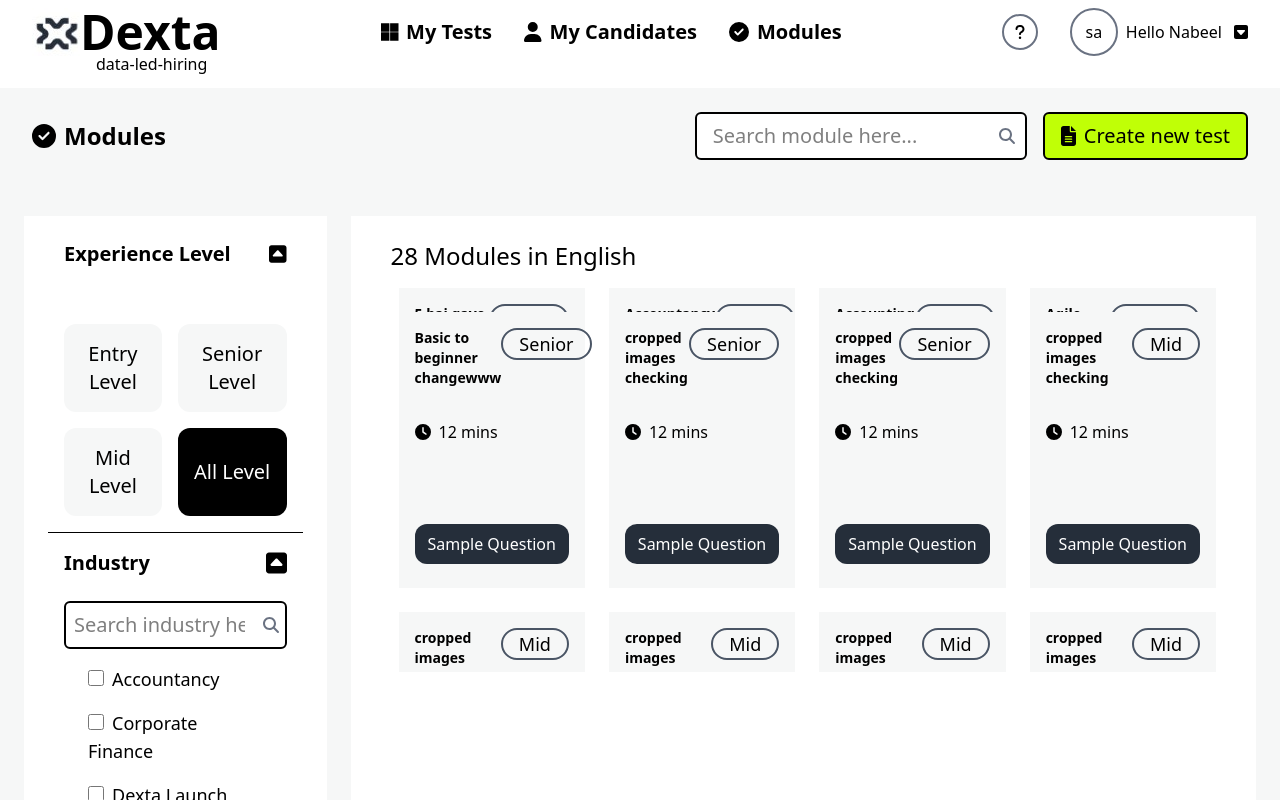
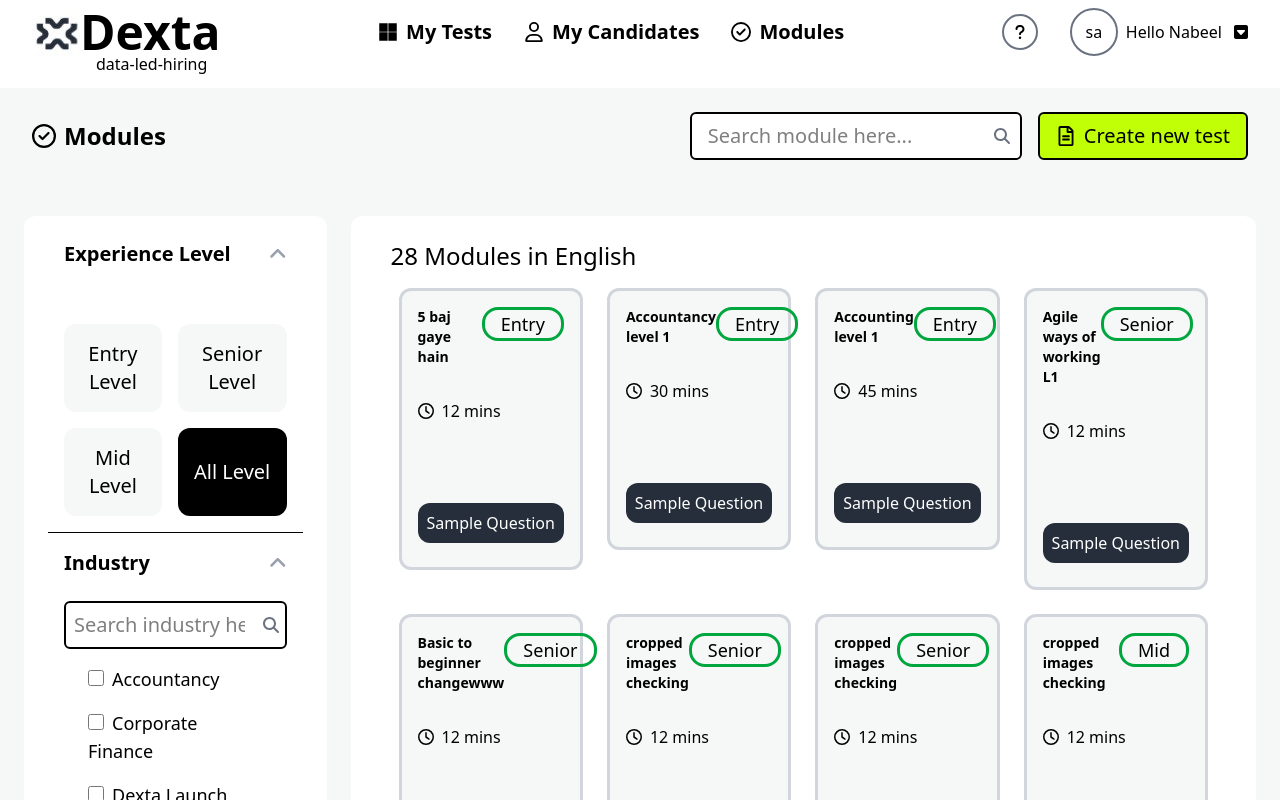
Before and after one commit to sajjadamin1924/signup-form, a React (Vite) app: page /dashboard in a window 1280 px wide. Shown: the top 800 px of the page. Built offline with nearby package versions, Linux system fonts and the light colour scheme.

Commit message:
code updated

```diff
--- a/src/Components/Card.jsx
+++ b/src/Components/Card.jsx
@@ -1,34 +1,34 @@
-import { faClock } from '@fortawesome/free-solid-svg-icons/faClock';
-import { FontAwesomeIcon } from '@fortawesome/react-fontawesome';
-import React from 'react';
-
-
+import React from "react";
+import { FaRegClock } from "react-icons/fa6";
 
 const Card = ({ title, time, button1, button2 }) => {
   return (
     <div>
-      <div className="card bg-[#F6F7F7] px-4 p-4">
-        <div className="flex justify-between" >
+      <div className="card bg-[#F6F7F7] px-4 p-4 border-3 border-gray-300 rounded-xl">
+        <div className="flex justify-between">
           <div>
-            <h1 className='text-sm font-bold'>{title}</h1>
+            <h1 className="text-sm font-bold">{title}</h1>
           </div>
-          <div>
-            <button className=" flex px-4 text-lg border-2 border-gray-600 rounded-2xl cursor-pointer items-center justify-center">{button1}</button>
+          <div className="items-center justify-center">
+            <button className=" flex px-4 text-lg border-3 border-green-600 rounded-2xl cursor-pointer items-center justify-center">
+              {button1}
+            </button>
           </div>
         </div>
         <div>
-          <h1 className="mt-8"> <FontAwesomeIcon className="mr-2" icon={faClock} />
-            {time}</h1>
+          <h1 className="mt-8 flex items-center">
+            <FaRegClock className="mr-2" />
+            {time}
+          </h1>
         </div>
         <div>
-          <button className="bg-[#252E3A] text-white items-center w-full p-2 text-md rounded-xl mb-2 mt-20 hover:bg-[#252E3A]/90 cursor-pointer">{button2}</button>
+          <button className="bg-[#252E3A] text-white items-center w-full p-2 text-md rounded-xl mb-2 mt-20 hover:bg-[#252E3A]/90 cursor-pointer">
+            {button2}
+          </button>
         </div>
-
-
-
       </div>
     </div>
-  )
-}
+  );
+};
 
 export default Card;
--- a/src/Components/Header.jsx
+++ b/src/Components/Header.jsx
@@ -1,9 +1,10 @@
 import React from "react";
 import { FontAwesomeIcon } from "@fortawesome/react-fontawesome";
 import { faQuestion } from "@fortawesome/free-solid-svg-icons/faQuestion";
-import { faMicrosoft } from "@fortawesome/free-brands-svg-icons";
-import { faCircleCheck, faUser } from "@fortawesome/free-solid-svg-icons";
+
 import { faSquareCaretDown } from "@fortawesome/free-solid-svg-icons/faSquareCaretDown";
+
+import { FaMicrosoft, FaRegCircleCheck, FaRegUser } from "react-icons/fa6";
 
 const Header = () => {
   return (
@@ -16,16 +17,16 @@ const Header = () => {
       <div className="flex">
         <nav>
           <ul className="flex justify-between w-full space-x-4">
-            <li className="p-2 text-xl font-semibold rounded-xl  hover:bg-[#252E3A] hover:text-[#C0FF06]">
-              <FontAwesomeIcon className="mr-2" icon={faMicrosoft} />
+            <li className=" flex p-2 text-xl font-semibold rounded-xl  hover:bg-[#252E3A] hover:text-[#C0FF06] items-center">
+              <FaMicrosoft className="mr-2" />
               My Tests
             </li>
-            <li className="p-2 text-xl font-semibold rounded-xl  hover:bg-[#252E3A]  hover:text-[#C0FF06]">
-              <FontAwesomeIcon className="mr-2" icon={faUser} />
+            <li className=" flex p-2 text-xl font-semibold rounded-xl  hover:bg-[#252E3A]  hover:text-[#C0FF06] items-center">
+              <FaRegUser className="mr-2" />
               My Candidates
             </li>
-            <li className="p-2 text-xl font-semibold rounded-xl  hover:bg-[#252E3A]  hover:text-[#C0FF06]">
-              <FontAwesomeIcon className="mr-2" icon={faCircleCheck} />
+            <li className=" flex p-2 text-xl font-semibold rounded-xl  hover:bg-[#252E3A]  hover:text-[#C0FF06] items-center">
+              <FaRegCircleCheck className="mr-2" />
               Modules
             </li>
           </ul>
--- a/src/Pages/Dashboard/Dashboard.jsx
+++ b/src/Pages/Dashboard/Dashboard.jsx
@@ -1,11 +1,15 @@
 import React, { useEffect, useState } from "react";
 import Header from "../../Components/Header";
-import { faSquareCaretUp } from "@fortawesome/free-solid-svg-icons/faSquareCaretUp";
 import { FontAwesomeIcon } from "@fortawesome/react-fontawesome";
-import { faCircleCheck, faMagnifyingGlass } from "@fortawesome/free-solid-svg-icons";
-import { faFileLines } from "@fortawesome/free-solid-svg-icons";
+import {
+  faAngleUp,
+  faMagnifyingGlass,
+} from "@fortawesome/free-solid-svg-icons";
+
+import { FaRegCircleCheck } from "react-icons/fa6";
 
 import Card from "../../Components/Card";
+import { FaRegFileAlt } from "react-icons/fa";
 
 const Dashboard = () => {
   const [industrySearch, setIndustrySearch] = useState("");
@@ -44,7 +48,7 @@ const Dashboard = () => {
       time: "12 mins",
       button2: "Sample Question",
       level: "Entry Level",
-      industry: "Accountancy"
+      industry: "Accountancy",
     },
     {
       title: "Accountancy level 1",
@@ -52,7 +56,7 @@ const Dashboard = () => {
       time: "30 mins",
       button2: "Sample Question",
       level: "Entry Level",
-      industry: "Corporate Finance"
+      industry: "Corporate Finance",
     },
     {
       title: "Accounting level 1",
@@ -60,7 +64,7 @@ const Dashboard = () => {
       time: "45 mins",
       button2: "Sample Question",
       level: "Entry Level",
-      industry:"Dexta Launch Industry 1"
+      industry: "Dexta Launch Industry 1",
     },
 
     {
@@ -69,7 +73,7 @@ const Dashboard = () => {
       time: "12 mins",
       button2: "Sample Question",
       level: "Senior Level",
-      industry:"Dexta Launch Industry 1"
+      industry: "Dexta Launch Industry 1",
     },
     {
       title: "Basic to beginner changewww",
@@ -77,7 +81,7 @@ const Dashboard = () => {
       time: "12 mins",
       button2: "Sample Question",
       level: "Senior Level",
-      industry:"Farzan Code"
+      industry: "Farzan Code",
     },
     {
       title: "cropped images checking",
@@ -85,7 +89,7 @@ const Dashboard = () => {
       time: "12 mins",
       button2: "Sample Question",
       level: "Senior Level",
-       industry:"Farzan Meta"
+      industry: "Farzan Meta",
     },
     {
       title: "cropped images checking",
@@ -93,7 +97,7 @@ const Dashboard = () => {
       time: "12 mins",
       button2: "Sample Question",
       level: "Senior Level",
-      industry:"Hedge Funds"
+      industry: "Hedge Funds",
     },
     {
       title: "cropped images checking",
@@ -101,7 +105,7 @@ const Dashboard = () => {
       time: "12 mins",
       button2: "Sample Question",
       level: "Mid Level",
-      industry:"Investment Banking"
+      industry: "Investment Banking",
     },
     {
       title: "cropped images checking",
@@ -109,7 +113,7 @@ const Dashboard = () => {
       time: "12 mins",
       button2: "Sample Question",
       level: "Mid Level",
-      industry:"Banking"
+      industry: "Banking",
     },
     {
       title: "cropped images checking",
@@ -131,8 +135,7 @@ const Dashboard = () => {
       time: "12 mins",
       button2: "Sample Question",
       level: "Mid Level",
-      industry:"Farzan Meta"
-
+      industry: "Farzan Meta",
     },
     {
       title: "cropped images checking",
@@ -140,7 +143,7 @@ const Dashboard = () => {
       time: "12 mins",
       button2: "Sample Question",
       level: "Mid Level",
-      industry:"Banking"
+      industry: "Banking",
     },
   ];
 
@@ -155,10 +158,12 @@ const Dashboard = () => {
     }
   }, [inputString]);
 
-
   const filteredCards = data.filter((card) => {
-    const levelMatches = selectedLevel === "All Level" || card.level === selectedLevel;
-    const industryMatches = checkedIndustries.length === 0 || checkedIndustries.includes(card.industry);
+    const levelMatches =
+      selectedLevel === "All Level" || card.level === selectedLevel;
+    const industryMatches =
+      checkedIndustries.length === 0 ||
+      checkedIndustries.includes(card.industry);
     return levelMatches && industryMatches;
   });
 
@@ -183,8 +188,8 @@ const Dashboard = () => {
       <Header />
       <div>
         <div className="px-4 flex bg-[#F6F7F7] mt-6 justify-between pt-6 pb-8 items-center">
-          <h1 className="text-2xl font-bold px-4">
-            <FontAwesomeIcon className="mr-2 text-2xl" icon={faCircleCheck} />
+          <h1 className=" flex text-2xl font-bold px-4 items-center">
+            <FaRegCircleCheck className="mr-2 text-2xl" />
             Modules
           </h1>
           <div className="flex px-4">
@@ -201,8 +206,8 @@ const Dashboard = () => {
               />
             </div>
             <div>
-              <button className="p-2 px-4 bg-[#C0FF06] ml-4 text-xl border-2  border-black rounded-md">
-                <FontAwesomeIcon className="mr-2" icon={faFileLines} />
+              <button className=" flex items-center p-2 px-4 bg-[#C0FF06] ml-4 text-xl border-2  border-black rounded-md">
+                <FaRegFileAlt className="mr-2" />
                 Create new test
               </button>
             </div>
@@ -210,10 +215,13 @@ const Dashboard = () => {
         </div>
 
         <div className="w-full flex gap-6 p-6 bg-[#F6F7F7]">
-          <div className="w-1/4 bg-white p-6">
+          <div className="w-1/4 bg-white p-6 rounded-xl">
             <div className="flex justify-between items-center px-4">
               <h1 className="text-xl mb-6 font-bold">Experience Level</h1>
-              <FontAwesomeIcon className="text-xl mb-6" icon={faSquareCaretUp} />
+              <FontAwesomeIcon
+                className="text-xl  text-gray-400 mb-6"
+                icon={faAngleUp}
+              />
             </div>
             <div className="grid grid-flow-col grid-rows-2 gap-4 mt-4 p-4">
               <button
@@ -261,7 +269,10 @@ const Dashboard = () => {
             <hr />
             <div className="flex justify-between items-center px-4 mt-4">
               <h1 className="text-xl mb-6 font-bold">Industry</h1>
-              <FontAwesomeIcon className="text-2xl mb-6" icon={faSquareCaretUp} />
+              <FontAwesomeIcon
+                className="text-xl text-gray-400 mb-6"
+                icon={faAngleUp}
+              />
             </div>
             <div className="relative px-4">
               <input
@@ -276,7 +287,7 @@ const Dashboard = () => {
               />
             </div>
 
-            <div className="px-6 overflow-y-auto max-h-80">
+            <div className="px-6 overflow-y-auto max-h-80 relative">
               <ul className="text-lg p-2">
                 {filteredIndustries.length > 0 ? (
                   filteredIndustries.map((industry, index) => (
@@ -294,20 +305,22 @@ const Dashboard = () => {
                   <p>No matching industries</p>
                 )}
               </ul>
+            </div>
+
             <button
               onClick={resetFilters}
-                className="mt-4 px-4 py-2 bg-[#C0FF06] text-white rounded-md hover:bg-black w-full"
+              className="mt-4 px-4 py-2 bg-[#C0FF06]  bottom-0 text-white rounded-md hover:bg-black w-full"
             >
               Reset Filters
             </button>
           </div>
-          </div>
 
-          <div className="w-3/4 bg-white p-6">
+          <div className="w-3/4 bg-white p-6 rounded-xl">
             <div>
               <h1 className="px-4 text-2xl">28 Modules in English</h1>
             </div>
-            <div className="grid grid-flow-row grid-rows-1 grid-cols-4 gap-6 mt-4 px-6 w-full h-96 overflow-y-auto pr-4">
+            <div className="w-full max-h-[800px] overflow-y-auto ">
+              <div className="grid grid-flow-row grid-rows-1 grid-cols-4 gap-6 mt-4 px-6  ">
                 {filteredCards.length > 0 ? (
                   filteredCards.map((card, index) => (
                     <Card
@@ -325,6 +338,7 @@ const Dashboard = () => {
             </div>
           </div>
         </div>
+      </div>
     </>
   );
 };
```
Lines whose indentation alone changed are shown as unchanged.
